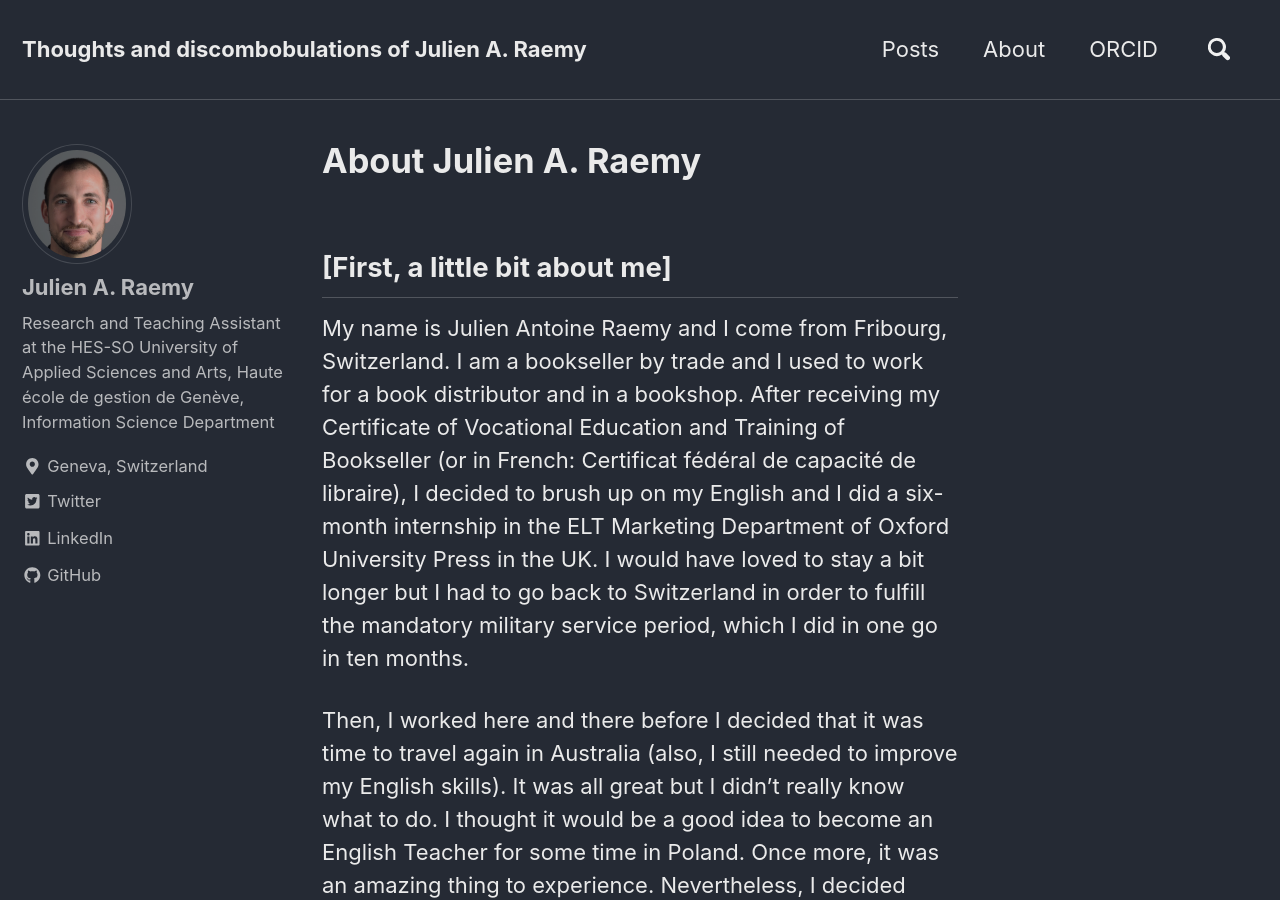
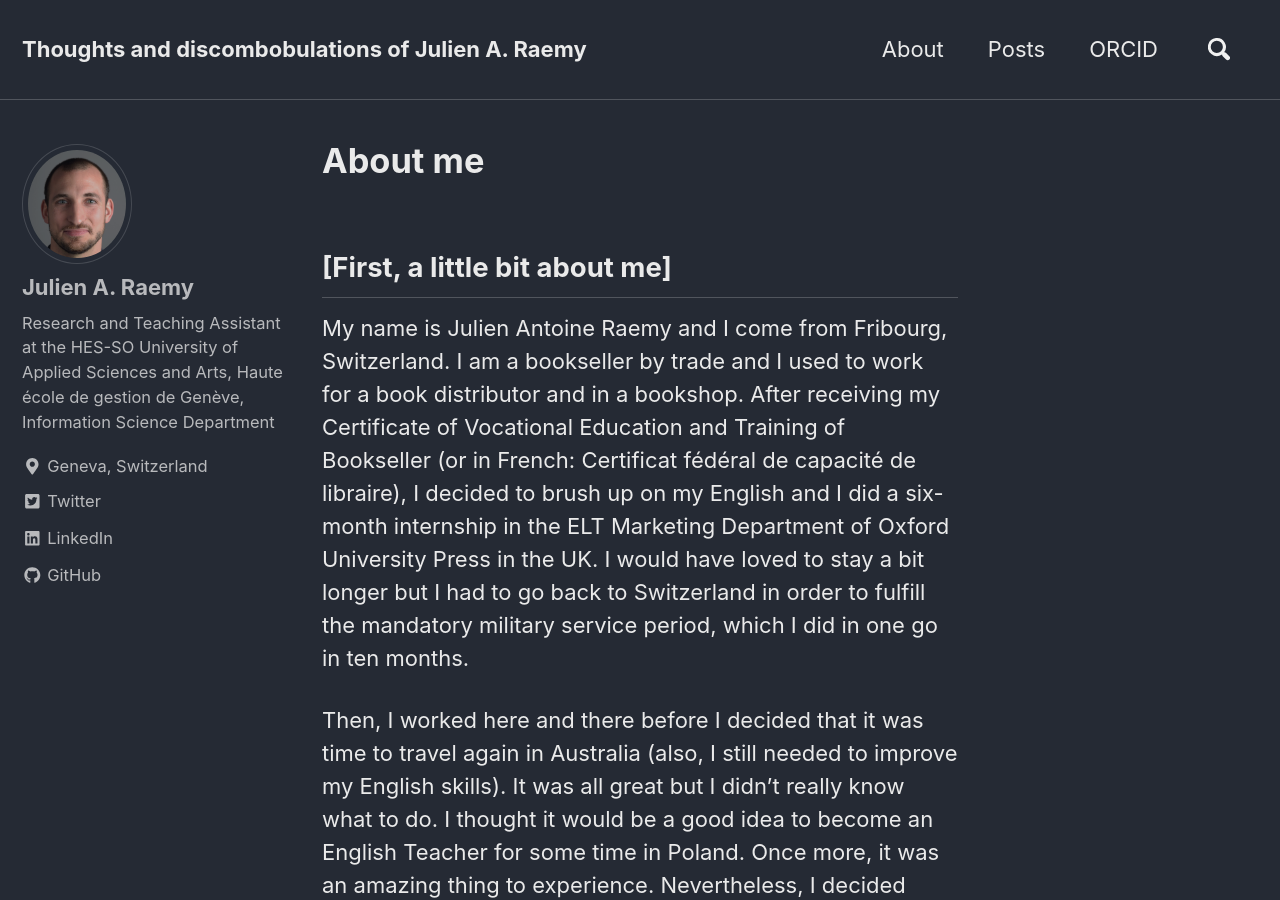
Before and after one commit to 00mjk/julsraemy.github.io, a Jekyll site: the page built from _pages/about.md, in a window 1280 px wide and 900 px high. Built offline with Jekyll 4.4.1, drawn with Linux system fonts in a browser that asks for light colours; nearby versions of some CDN libraries; comment, search, counter and statistics services are not loaded; a style sheet for code colours, icons or effects is not loaded.

Commit message:
another update

```diff
--- a/_data/navigation.yml
+++ b/_data/navigation.yml
@@ -1,9 +1,9 @@
 # main links
 main:
+  - title: "About"
+    url: /about
   - title: "Posts"
     url: /posts
-  - title: "About"
-    url: /about
   - title: "ORCID"
     url: https://orcid.org/0000-0002-4711-5759
   # - title: "Sample Collections"
--- a/_pages/about.md
+++ b/_pages/about.md
@@ -1,6 +1,6 @@
 ---
-title: "About Julien A. Raemy"
-excerpt: "About me"
+title: "About me"
+excerpt: "About Julien A. Raemy"
 permalink: /about/
 ---
 
@@ -21,7 +21,7 @@ Since August 2017, I've been working as a [Research and Teaching Assistant at th
 This website is about my work, views and expectations on information retrieval, research data management, digitisation, digital preservation, the [International Image Interoperability Framework][iiif], semantic web technologies, open science, user-centered design, and all sorts of things related to how to curate digital data in the cultural heritage field. From time to time, I think this website will also be dedicated to personal matters, music, and literature.
 
 
-[heg]:(https://www.hesge.ch/heg/en)
-[bilingue_id]:(http://campus.hesge.ch/id_bilingue/kontakt/assistenz_fr.asp)
-[metamedia]:(https://metamedia.epfl.ch/)
-[iiif]:(http://iiif.io/)
+[heg]: https://www.hesge.ch/heg/en
+[bilingue_id]: http://campus.hesge.ch/id_bilingue/kontakt/assistenz_fr.asp
+[metamedia]: https://metamedia.epfl.ch/
+[iiif]: http://iiif.io/
```
